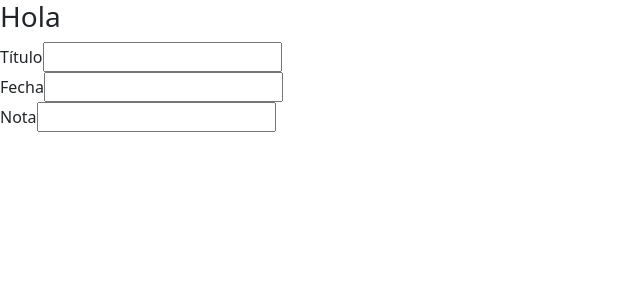
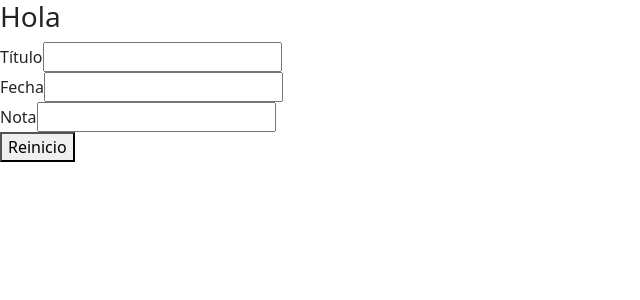
Before and after one commit to 18350291/notas, a React (Create React App) app: page / in a window 1280 px wide. Shown: the top 300 px of the page, without its empty margins (0-640 px from the left). Built offline with nearby package versions, Linux system fonts and the light colour scheme.

Commit message:
Botón para limpiar campos de texto

```diff
--- a/src/App.jsx
+++ b/src/App.jsx
@@ -8,7 +8,6 @@ function App() {
     nota: "",
   });
 
-
   const handleInputChange = (event) => {
     setInputState({
       ...inputState,
@@ -16,6 +15,16 @@ function App() {
     });
 
   };
+
+  const handleResetClick = () =>{
+    setInputState({
+      ...inputState,
+      titulo: "",
+      fecha: "",
+      nota: "",
+    });
+
+  }
 
   return (
     <div className="App">
@@ -47,6 +56,15 @@ function App() {
         value = {inputState.nota}
       />
 
+      <br></br>
+      <button
+        type="button"
+        onClick={handleResetClick}
+
+      >
+        Reinicio
+      </button>
+
     </div>
   );
 }
```
